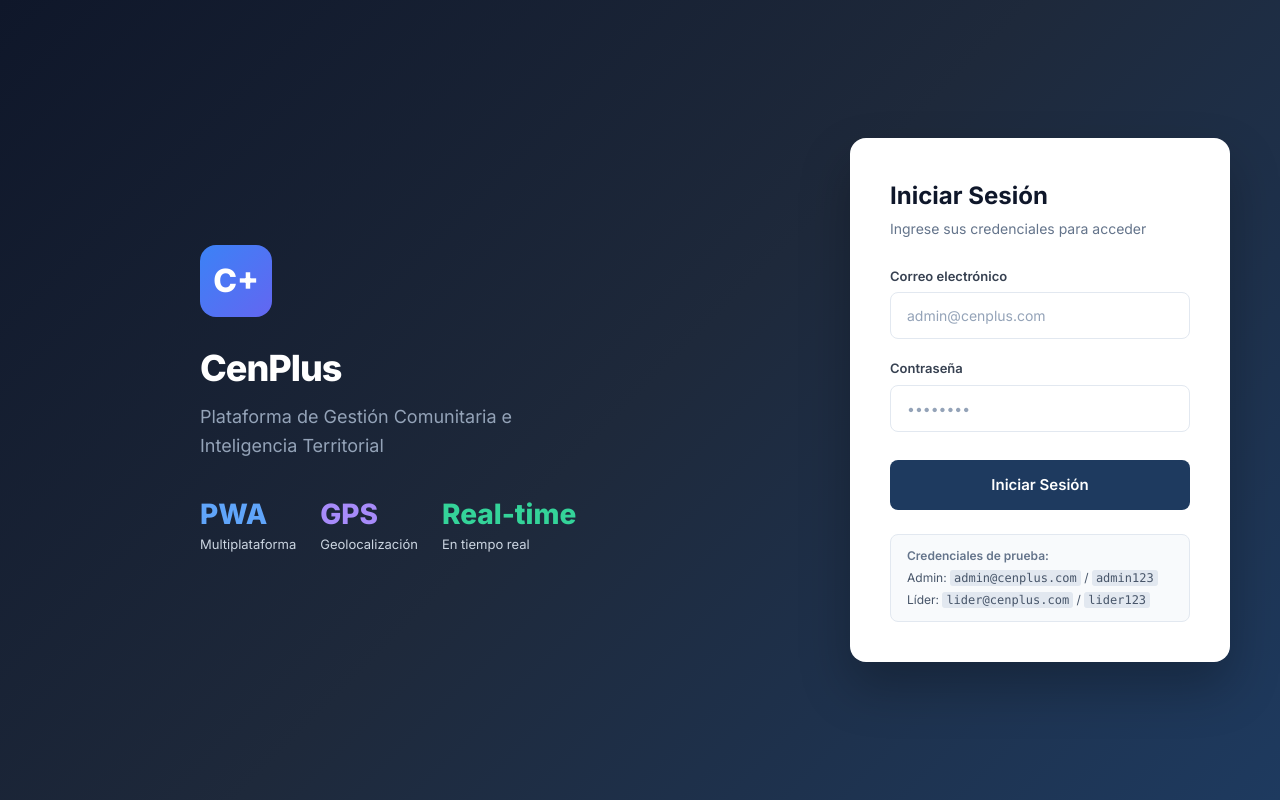
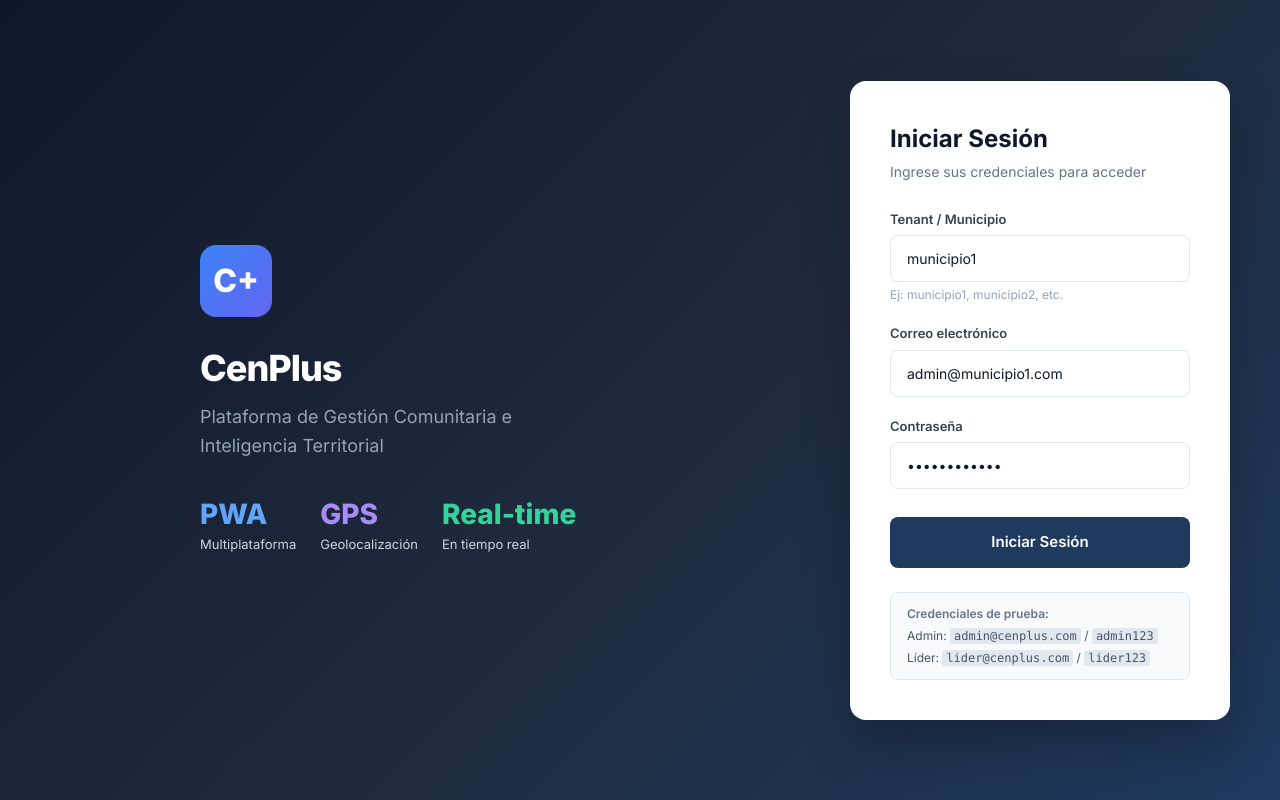
Before and after one commit to johnjadercuesta/CenPlus, a Next.js app: page /login in a window 1280 px wide. Built offline with nearby package versions, Linux system fonts and the light colour scheme.

Commit message:
Update login page: add Tenant field to select municipio
- Add tenant input field to allow selecting which tenant to login to
- Pre-fill with municipio1 for testing
- Sanitize tenant input (lowercase)
- Include helpful placeholder and example text

```diff
--- a/src/app/login/page.tsx
+++ b/src/app/login/page.tsx
@@ -4,8 +4,9 @@ import { useState } from "react";
 import { useRouter } from "next/navigation";
 
 export default function LoginPage() {
-  const [email, setEmail] = useState("");
-  const [password, setPassword] = useState("");
+  const [tenant, setTenant] = useState("municipio1");
+  const [email, setEmail] = useState("admin@municipio1.com");
+  const [password, setPassword] = useState("Admin123456!");
   const [loading, setLoading] = useState(false);
   const [error, setError] = useState("");
   const router = useRouter();
@@ -19,7 +20,7 @@ export default function LoginPage() {
       const res = await fetch("/api/auth/login", {
         method: "POST",
         headers: { "Content-Type": "application/json" },
-        body: JSON.stringify({ email, password }),
+        body: JSON.stringify({ email, password, tenant }),
       });
 
       const data = await res.json();
@@ -132,6 +133,24 @@ export default function LoginPage() {
           <form onSubmit={handleLogin}>
             <div style={{ marginBottom: 20 }}>
               <label style={{ display: "block", fontSize: 13, fontWeight: 600, color: "#374151", marginBottom: 6 }}>
+                Tenant / Municipio
+              </label>
+              <input
+                type="text"
+                value={tenant}
+                onChange={(e) => setTenant(e.target.value.toLowerCase())}
+                required
+                placeholder="municipio1"
+                className="input"
+                style={{ padding: "12px 16px" }}
+              />
+              <p style={{ fontSize: 12, color: "#94a3b8", marginTop: 4 }}>
+                Ej: municipio1, municipio2, etc.
+              </p>
+            </div>
+
+            <div style={{ marginBottom: 20 }}>
+              <label style={{ display: "block", fontSize: 13, fontWeight: 600, color: "#374151", marginBottom: 6 }}>
                 Correo electrónico
               </label>
               <input
```
